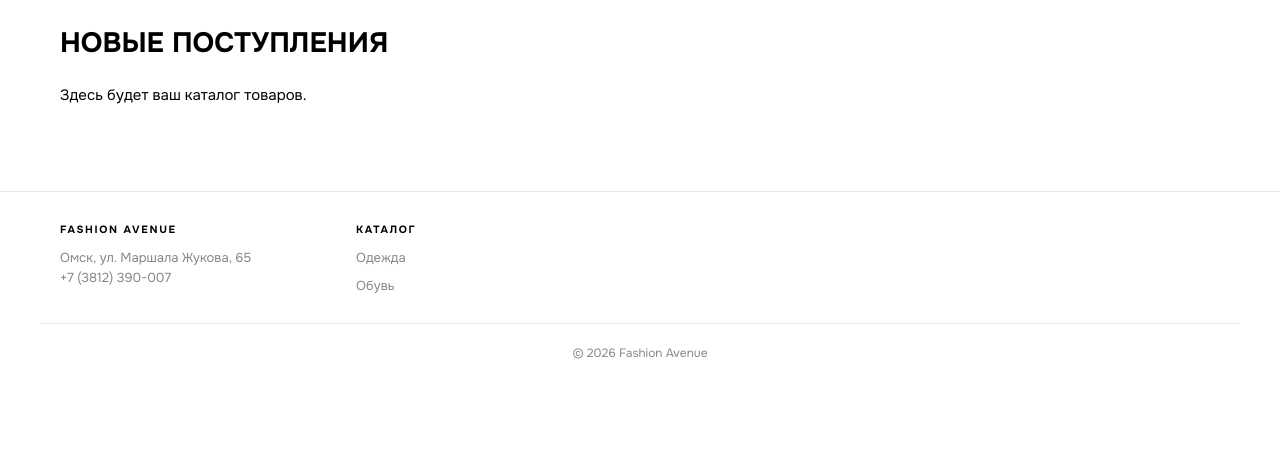
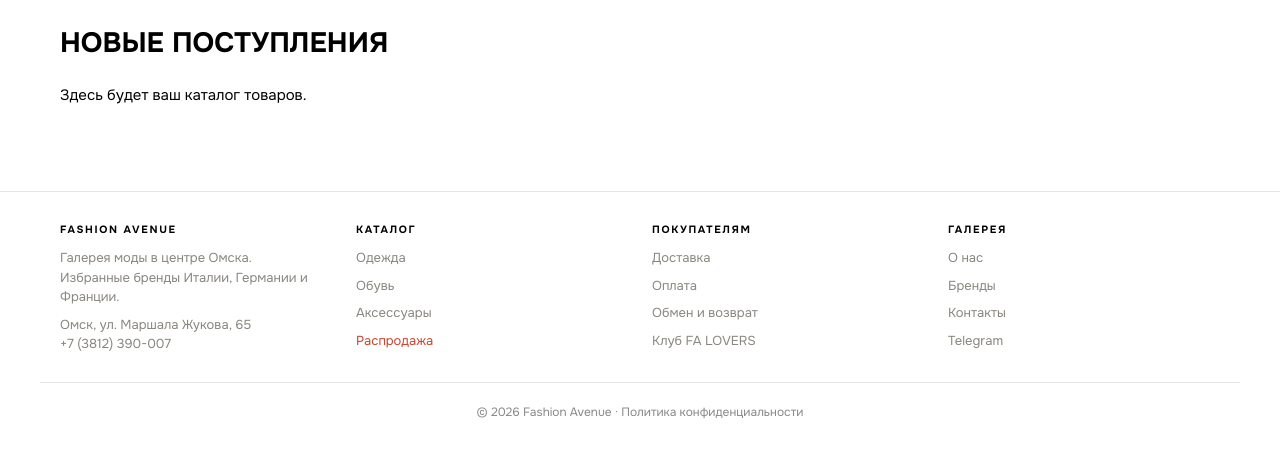
Before and after one commit to yan228khertek-spec/fa, a website: page index.html in a window 1280 px wide. Shown: the part 82-538 px from the top of the page. Drawn offline with Linux system fonts and the light colour scheme.

Commit message:
Enhance footer with new sections and links
Added additional links and information to the footer.

```diff
--- a/footer.html
+++ b/footer.html
@@ -2,13 +2,32 @@
     <div class="fg">
         <div>
             <b>Fashion Avenue</b>
+            <p>Галерея моды в центре Омска.<br>Избранные бренды Италии, Германии и Франции.</p>
             <p>Омск, ул. Маршала Жукова, 65<br>+7 (3812) 390-007</p>
         </div>
         <div>
             <b>Каталог</b>
             <a href="index.html">Одежда</a>
             <a href="index.html">Обувь</a>
+            <a href="index.html">Аксессуары</a>
+            <a href="index.html" style="color:var(--red)">Распродажа</a>
+        </div>
+        <div>
+            <b>Покупателям</b>
+            <a href="#">Доставка</a>
+            <a href="#">Оплата</a>
+            <a href="#">Обмен и возврат</a>
+            <a href="#">Клуб FA LOVERS</a>
+        </div>
+        <div>
+            <b>Галерея</b>
+            <a href="#">О нас</a>
+            <a href="brands.html">Бренды</a>
+            <a href="#">Контакты</a>
+            <a href="#">Telegram</a>
         </div>
     </div>
-    <div class="footer-bottom">© 2026 Fashion Avenue</div>
+    <div class="footer-bottom">
+        © 2026 Fashion Avenue · Политика конфиденциальности
+    </div>
 </footer>
```
